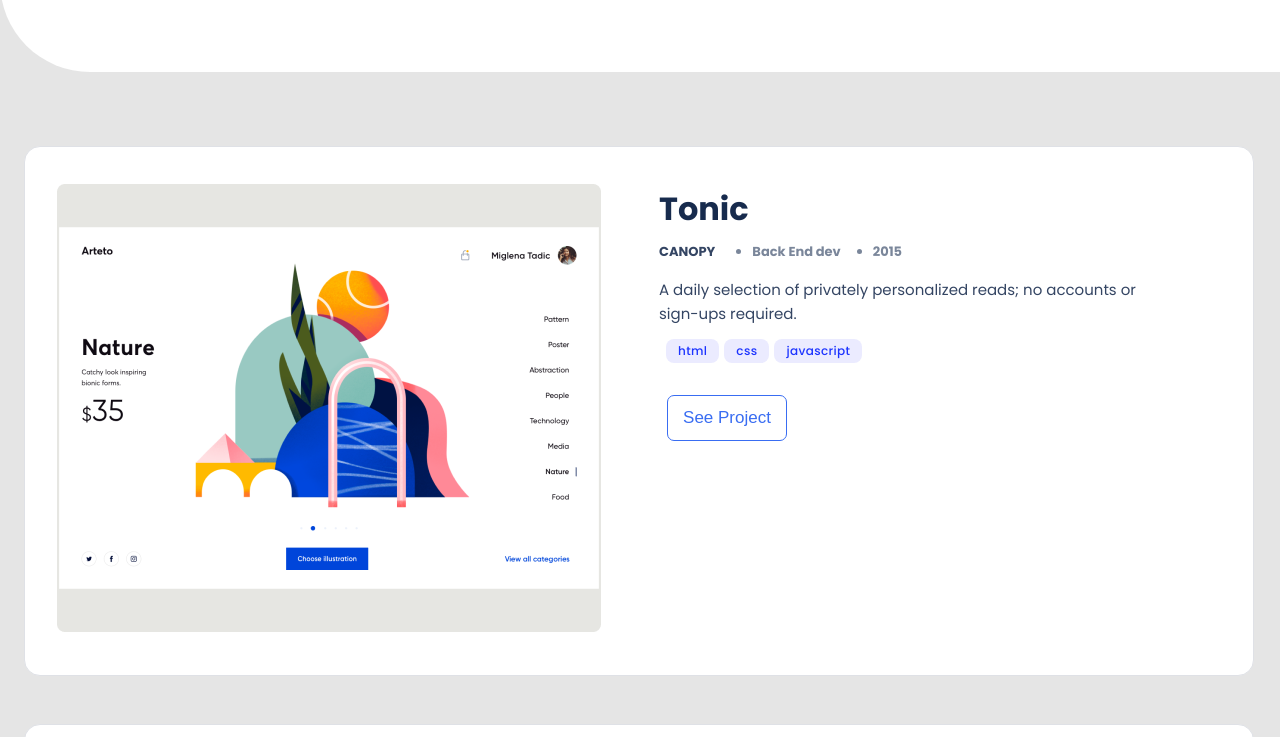
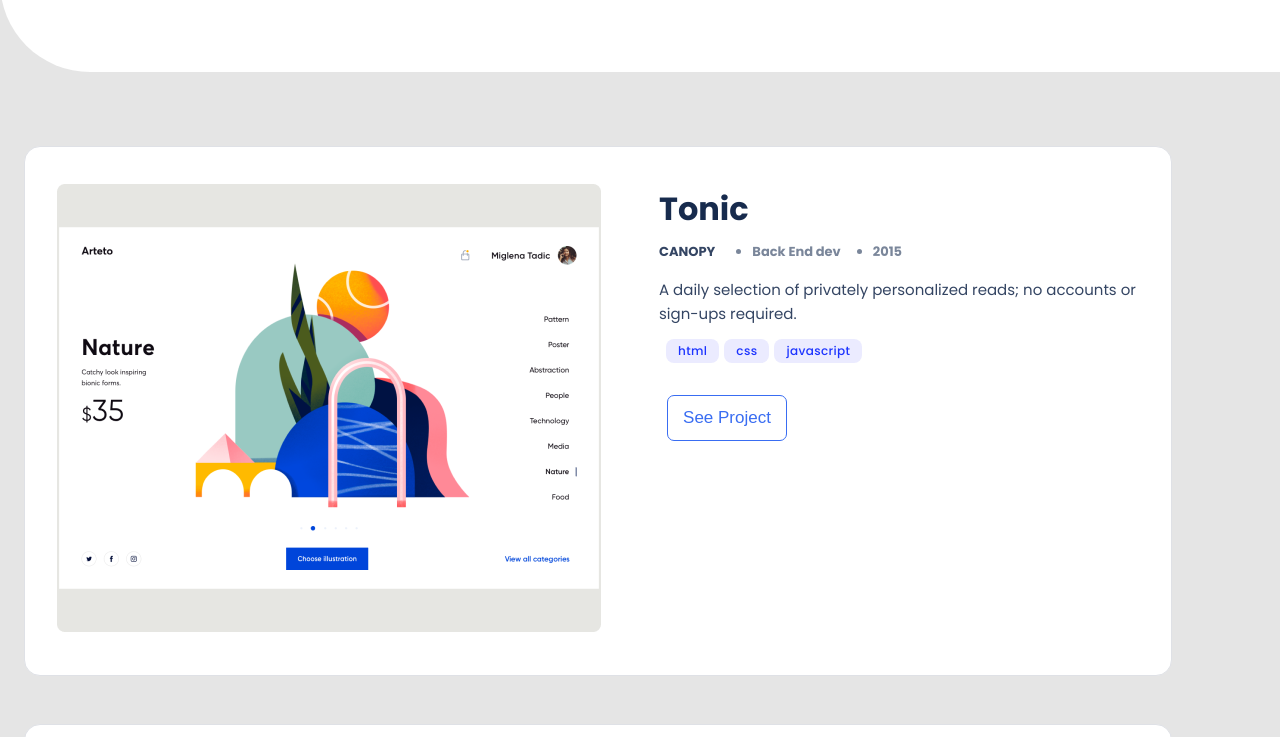
Before and after one commit to mbonabucya/Portfolio, a website: page index.html in a window 1280 px wide. Shown: the part 904-1641 px from the top of the page. Drawn offline with Linux system fonts and the light colour scheme.

Commit message:
add margin right on the line 521

```diff
--- a/css/style.css
+++ b/css/style.css
@@ -518,7 +518,8 @@ textarea input::placeholder {
     height: 496px;
     display: flex;
     flex-direction: row;
-    width: 100%;
+    margin-right: 30px;
+
   }
 
   .image {
```
